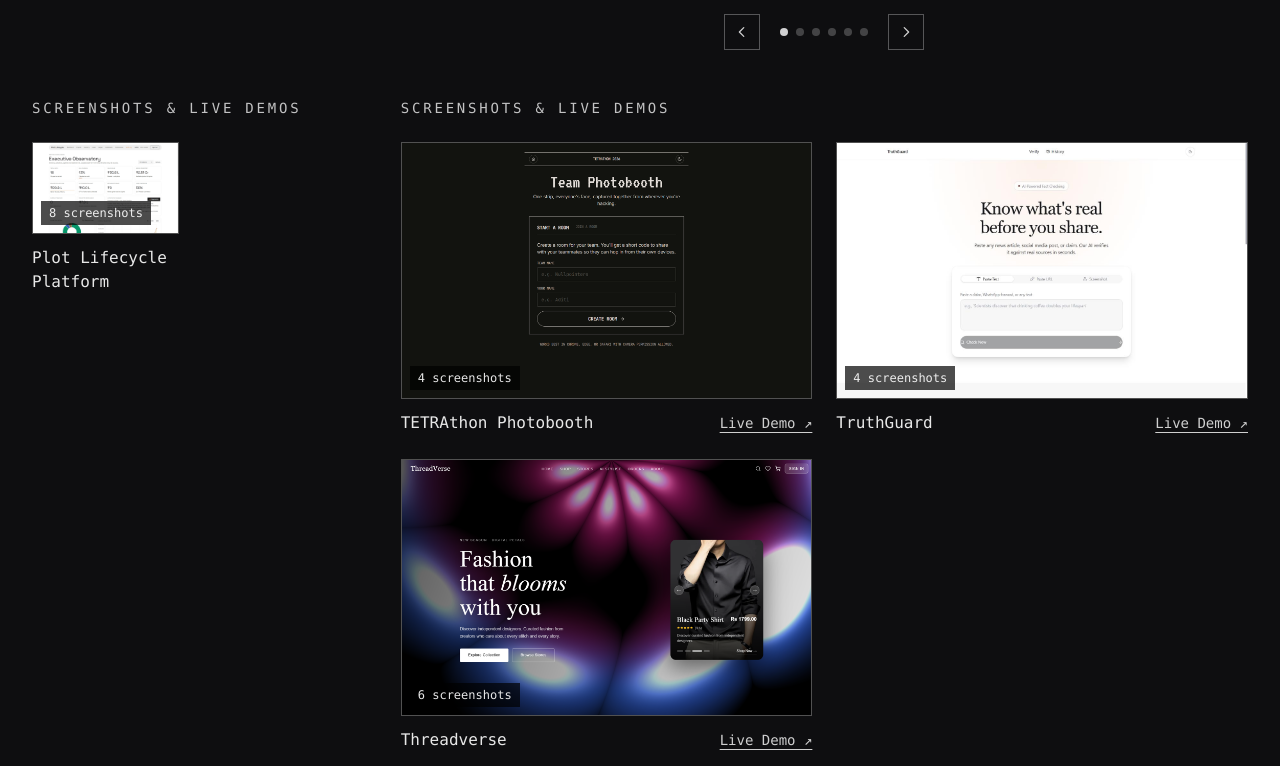
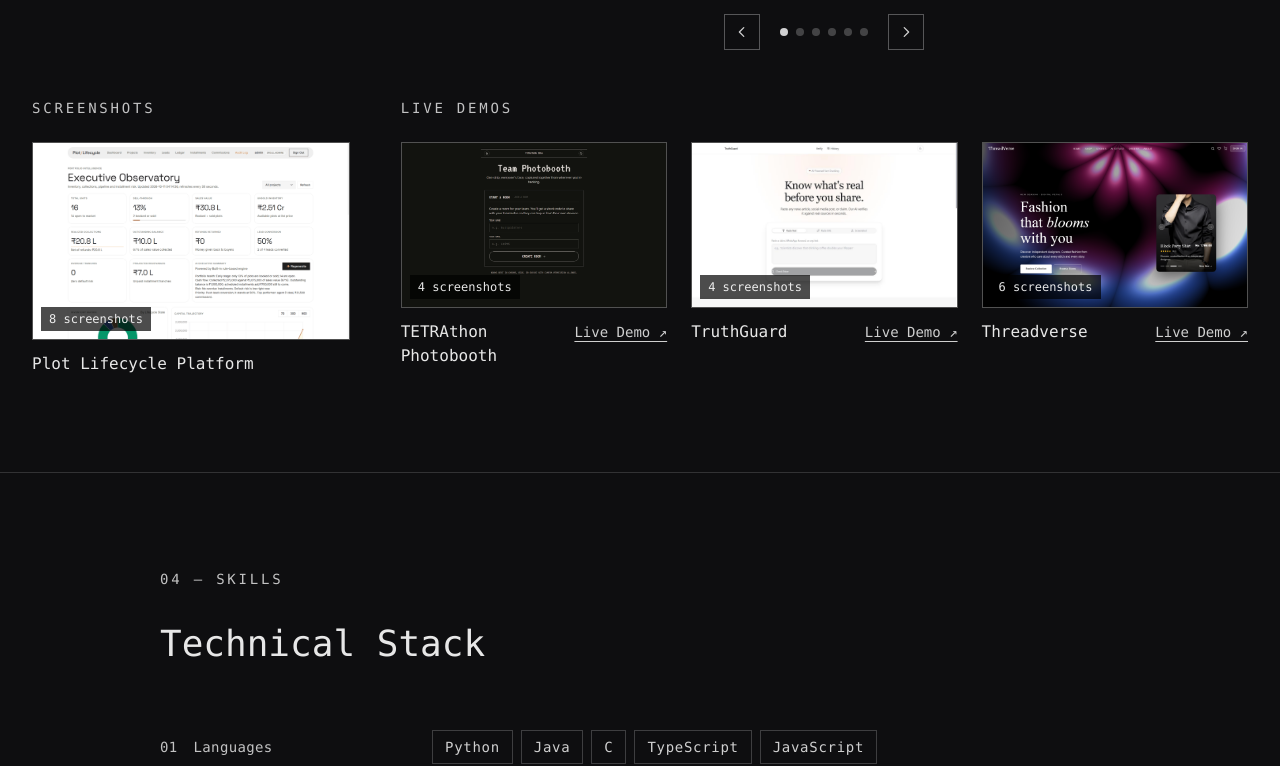
Before and after one commit to Aditi-Atodaria/Portfolio_Website, a Next.js app in the folder aditi-next/: page / in a window 1280 px wide. Shown: the part 2980-3746 px from the top of the page. Built offline with nearby package versions, Linux system fonts and the light colour scheme.

Commit message:
Update project-gallery.tsx

```diff
--- a/aditi-next/src/components/ui/project-gallery.tsx
+++ b/aditi-next/src/components/ui/project-gallery.tsx
@@ -184,9 +184,19 @@ function GalleryModal({
   )
 }
 
-/* ───────────── The cards shown under the project carousel ───────────── */
+/* ───────────── The three cards shown under the project carousel ───────────── */
 
-export function ProjectGallery({ items, isDarkMode }: { items: GalleryItem[]; isDarkMode: boolean }) {
+export function ProjectGallery({
+  items,
+  isDarkMode,
+  label = "Live demos",
+  columns = 3,
+}: {
+  items: GalleryItem[]
+  isDarkMode: boolean
+  label?: string
+  columns?: 1 | 3
+}) {
   const [openItem, setOpenItem] = useState<GalleryItem | null>(null)
   const close = useCallback(() => setOpenItem(null), [])
 
@@ -194,9 +204,9 @@ export function ProjectGallery({ items, isDarkMode }: { items: GalleryItem[]; is
 
   return (
     <div>
-      <p className={`font-mono text-sm tracking-[0.2em] uppercase mb-4 sm:mb-6 ${muted}`}>Screenshots &amp; live demos</p>
+      <p className={`font-mono text-sm tracking-[0.2em] uppercase mb-4 sm:mb-6 ${muted}`}>{label}</p>
 
-      <div className="grid grid-cols-1 sm:grid-cols-2 gap-5 sm:gap-6">
+      <div className={`grid grid-cols-1 gap-5 sm:gap-6 ${columns === 3 ? "sm:grid-cols-3" : ""}`}>
         {items.map(item => {
           const cover = item.images[0]
           return (
```
